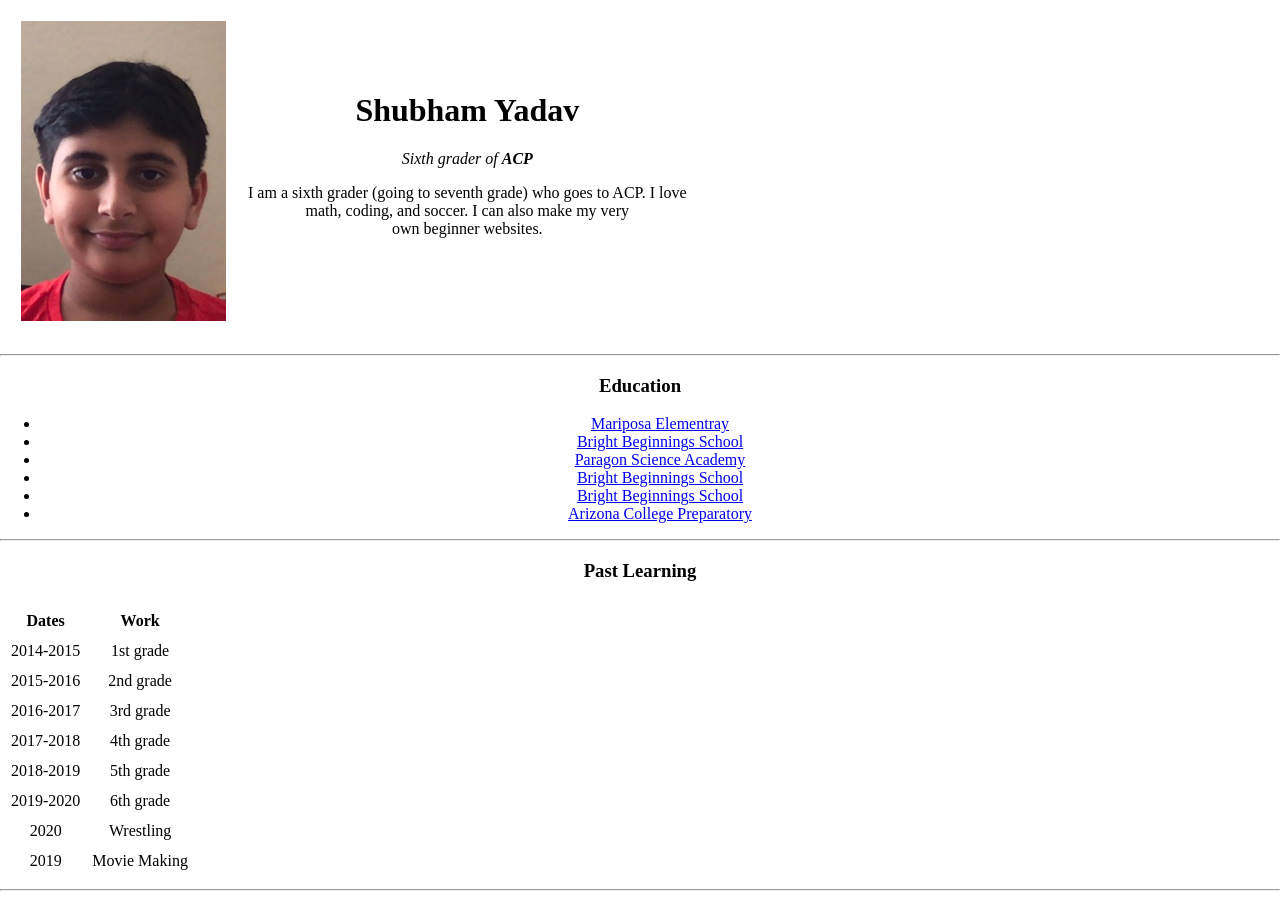
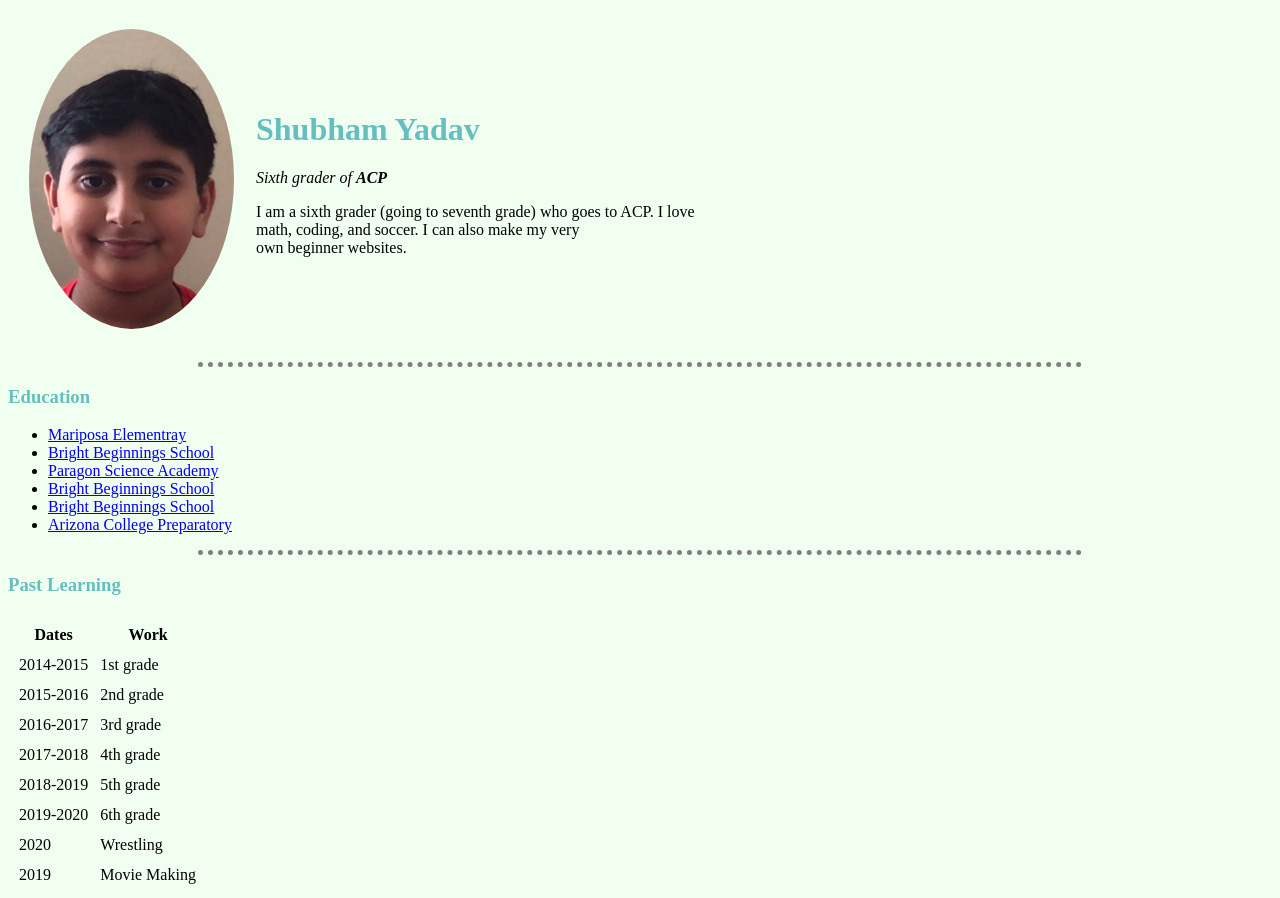
Before and after one commit to Subham141/Subham-Personal-Website, a plain HTML site: page index.html in a window 1280 px wide. Shown: the top 898 px of the page. Drawn offline with Linux system fonts and the light colour scheme.

Commit message:
Add files via upload

```diff
--- a/styles.css
+++ b/styles.css
@@ -1,27 +1,23 @@
-
-body{
-  margin: 0;
-  text-align: center;
+body {
+  background-color: #f0fff0;
 }
 
 h1 {
-  margin-top: 0;
-
+  color: #66BFBF;
 }
 
-.top_container {
-  background-color: #E4F9F5;
-  padding-top: 100px;
+h3 {
+  color: #66BFBF;
 }
 
-.mid_container {
-  background-color: red;
-  width: 200px;
-  height: 200px;
+hr {
+background-color: none;
+border-style: dotted none none;
+border-color: grey;
+border-top-width: 5px;
+width: 70%;
 }
 
-.bottom_container {
-  background-color: blue;
-  width: 200px;
-  height: 200px;
+.circular {
+  border-radius: 100%;
 }
```
